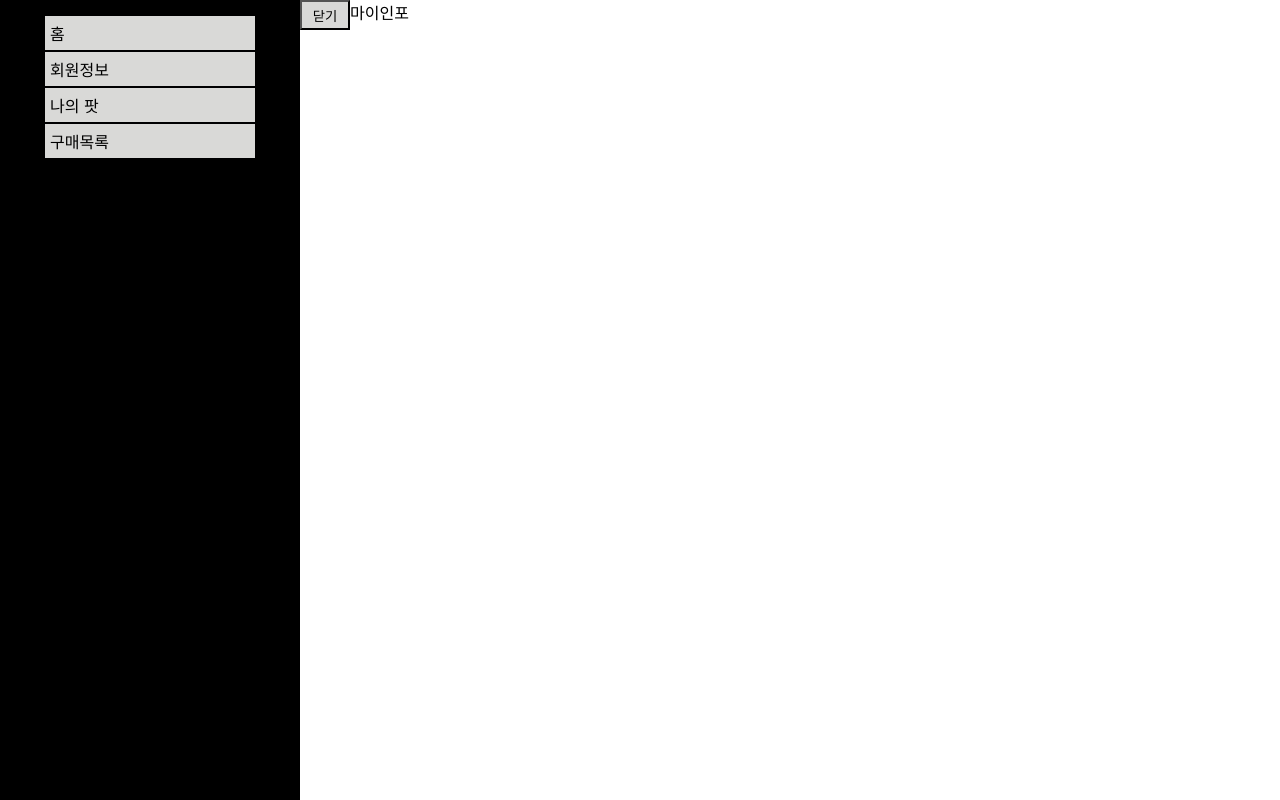
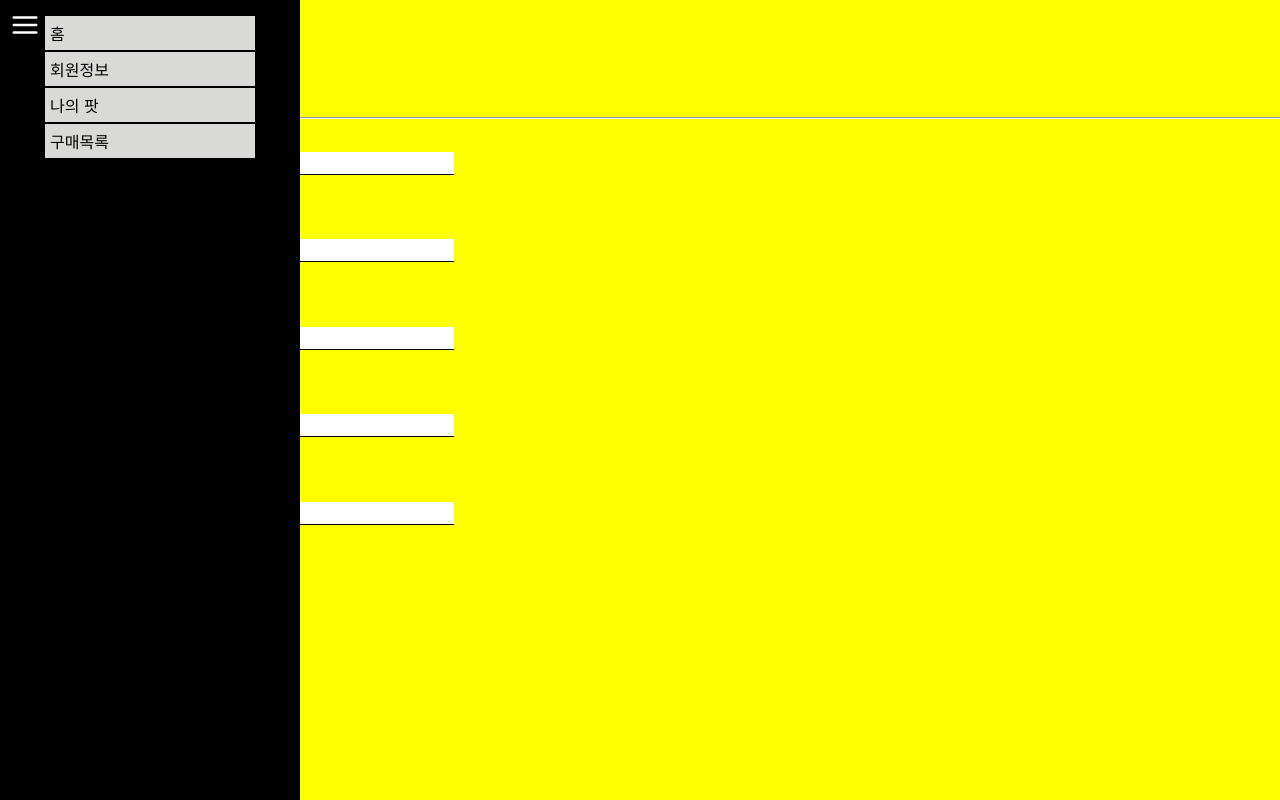
Before and after one commit to 01-2025-2nd-project/frontend, a React (Create React App) app: page /my in a window 1280 px wide. Built offline with nearby package versions, Linux system fonts and the light colour scheme.

Commit message:
feat : 내 정보 수정 기능
- 임시 데이터로 UI 구현
- 내 정보 수정 로직 추가

```diff
--- a/package.json
+++ b/package.json
@@ -8,6 +8,7 @@
     "cra-template": "1.2.0",
     "react": "^18.3.1",
     "react-dom": "^18.3.1",
+    "react-icons": "^5.4.0",
     "react-router-dom": "^7.1.3",
     "react-scripts": "^5.0.1",
     "styled-components": "^6.1.14",
--- a/src/components/MyInfo.jsx
+++ b/src/components/MyInfo.jsx
@@ -1,3 +1,182 @@
+import axios from "axios";
+import { useEffect, useState } from "react";
+import styled from "styled-components";
+
+const Wrapper = styled.div`
+  background: yellow;
+  height: 100vh;
+  padding-left: 50px;
+`;
+
+const Title = styled.h1`
+  margin-top: 50px;
+`;
+
+const Label = styled.label`
+  font-size: 1em;
+`;
+
+const Input = styled.input`
+  border: white;
+  border-bottom: 1px solid black;
+  width: 400px;
+  height: 20px;
+  outline: none;
+`;
+
+const InputContainer = styled.div`
+  margin-bottom: 40px;
+`;
+
+const EditButton = styled.button`
+  width: 100px;
+  background: white-gray;
+  border: none;
+`;
+
+const CancelButton = styled.button`
+  width: 100px;
+  background: gray;
+  border: none;
+`;
+
+const Divider = styled.hr`
+  display: flex;
+  margin-left: 0;
+  width: 100%;
+  color: black;
+`;
+
 export default function MyInfo() {
-  return <div>마이인포</div>;
+  const [formData, setFormData] = useState({
+    name: "",
+    nickname: "",
+    email: "",
+    password: "",
+    phoneNumber: "",
+    address: "",
+    point: "",
+  });
+
+  const [originalProfileData, setOriginalProfileData] = useState({
+    name: "",
+    nickname: "",
+    email: "",
+    password: "",
+    phoneNumber: "",
+    address: "",
+    point: "",
+  });
+
+  const mockData = [
+    {
+      name: "lee",
+      nickname: "leelee",
+      email: "super@super.com",
+      password: "1234",
+      phoneNumber: "01012345678",
+      address: "seoul",
+      point: 1000000,
+    },
+  ];
+
+  // 임시 데이터 불러오기
+  useEffect(() => {
+    setFormData(mockData[0]); //
+    setOriginalProfileData(mockData[0]);
+  }, []);
+
+  // 프로필 입력 필드 변경
+  const handleChange = (e) => {
+    const { name, value } = e.target;
+    setFormData((prev) => ({ ...prev, [name]: value }));
+  };
+
+  // 프로필 변경 저장
+  const handleSave = async () => {
+    if (!formData.nickname) {
+      alert("닉네임을 입력해주세요.");
+      return;
+    }
+
+    try {
+      // 닉네임 중복 확인 로직 들어가야 함 : 닉네임이 중복되지 않는지 확인하는 API 백엔드에 요청
+      const checkResponse = await axios.post("/mypage", {
+        nickname: formData.nickname,
+      });
+
+      if (checkResponse.data.isDuplicate) {
+        alert("이미 사용 중인 닉네임입니다.");
+        return;
+      }
+
+      // 중복이 없으면 저장 API 호출
+      const saveResponse = await axios.put("/mypage", formData);
+
+      if (saveResponse.status === 200) {
+        alert("프로필이 성공적으로 업데이트되었습니다!");
+        setOriginalProfileData(formData); // 원본 데이터 업데이트
+      }
+    } catch (error) {
+      console.error("저장 중 오류 발생:", error);
+      alert("오류가 발생했습니다. 다시 시도해주세요.");
+    }
+  };
+
+  // 프로필 변경 취소
+  const handleCancel = () => {
+    setFormData(originalProfileData); // 화면에서 원래 데이터로 돌리기
+  };
+
+  return (
+    <Wrapper>
+      <Title>내 정보</Title>
+      <Divider></Divider>
+
+      <div>
+        <InputContainer>
+          <Label>이름</Label>
+          <br />
+          <Input type="text" name="name" value={formData.name} readOnly />
+        </InputContainer>
+
+        <InputContainer>
+          <Label>닉네임</Label>
+          <br />
+          <Input
+            type="text"
+            name="nickname"
+            value={formData.nickname}
+            onChange={handleChange}
+          />
+        </InputContainer>
+
+        <InputContainer>
+          <Label>이메일</Label>
+          <br />
+          <Input type="text" name="email" value={formData.email} readOnly />
+        </InputContainer>
+
+        <InputContainer>
+          <Label>주소</Label>
+          <br />
+          <Input
+            type="text"
+            name="address"
+            value={formData.address}
+            onChange={handleChange}
+          />
+        </InputContainer>
+
+        <InputContainer>
+          <Label>내 포인트</Label>
+          <br />
+          <Input type="text" name="point" value={formData.point} readOnly />
+        </InputContainer>
+      </div>
+
+      <EditButton onClick={handleSave}>수정하기</EditButton>
+      <CancelButton onClick={handleCancel}>취소하기</CancelButton>
+    </Wrapper>
+  );
 }
--- a/src/components/SideBar.jsx
+++ b/src/components/SideBar.jsx
@@ -1,11 +1,15 @@
 import { useState } from "react";
 import styled from "styled-components";
+import { FiMenu } from "react-icons/fi";
 
 const Wrapper = styled.div`
   display: flex;
 `;
 
 const Content = styled.div`
+  position: fixed; /* 화면에 고정 */
+  left: 0;
+  top: 0;
   width: ${(props) => (props.onOff ? "300px" : "0px")};
   height: 100vh;
   background: #000000;
@@ -14,6 +18,18 @@ const Content = styled.div`
   opacity: ${(props) => (props.onOff ? "1" : "0")}; /* 내용 숨기기 */
   display: flex;
   justify-content: center;
+  z-index: 1000; /* 다른 콘텐츠 위에 표시 */
+`;
+
+const FiMenuIcon = styled(FiMenu)`
+  position: fixed; /* 버튼도 고정 */
+  left: 10px;
+  top: 10px;
+  width: 30px;
+  height: 30px;
+  cursor: pointer;
+  z-index: 1100; /* 사이드바보다 위에 배치 */
+  color: white;
 `;
 
 const OnOffButton = styled.button`
@@ -45,6 +61,7 @@ export default function SideBar({ onTabChange }) {
   };
 
   return (
+    <>
       <Wrapper>
         <Content onOff={onOff}>
           <MenuContainer>
@@ -54,7 +71,8 @@ export default function SideBar({ onTabChange }) {
             <Menus onClick={() => onTabChange("my-order")}>구매목록</Menus>
           </MenuContainer>
         </Content>
-      <OnOffButton onClick={handleOnOff}>{onOff ? "닫기" : "열기"}</OnOffButton>
+        <FiMenuIcon onClick={handleOnOff} />
       </Wrapper>
+    </>
   );
 }
--- a/src/pages/MyPage.jsx
+++ b/src/pages/MyPage.jsx
@@ -8,11 +8,13 @@ import styled from "styled-components";
 const Wrapper = styled.div`
   display: flex;
   align-items: center;
+  height: 100vh;
 `;
 
 const Content = styled.div`
   width: 100%;
   display: flex;
+  flex-direction: column;
   background: "#f4f4f4";
   height: 100vh; // 콘텐츠 영역의 높이를 화면 전체로 설정
   overflow: auto; // 스크롤 추가
@@ -38,7 +40,6 @@ export default function MyPage() {
   return (
     <Wrapper>
       <SideBar onTabChange={(tab) => setActiveTab(tab)} />
-
       <Content> {renderContent()}</Content>
     </Wrapper>
   );
```
Also changed, not shown: 1 other file (tests, documents, lock files or other folders). Lines whose indentation alone changed are shown as unchanged.
